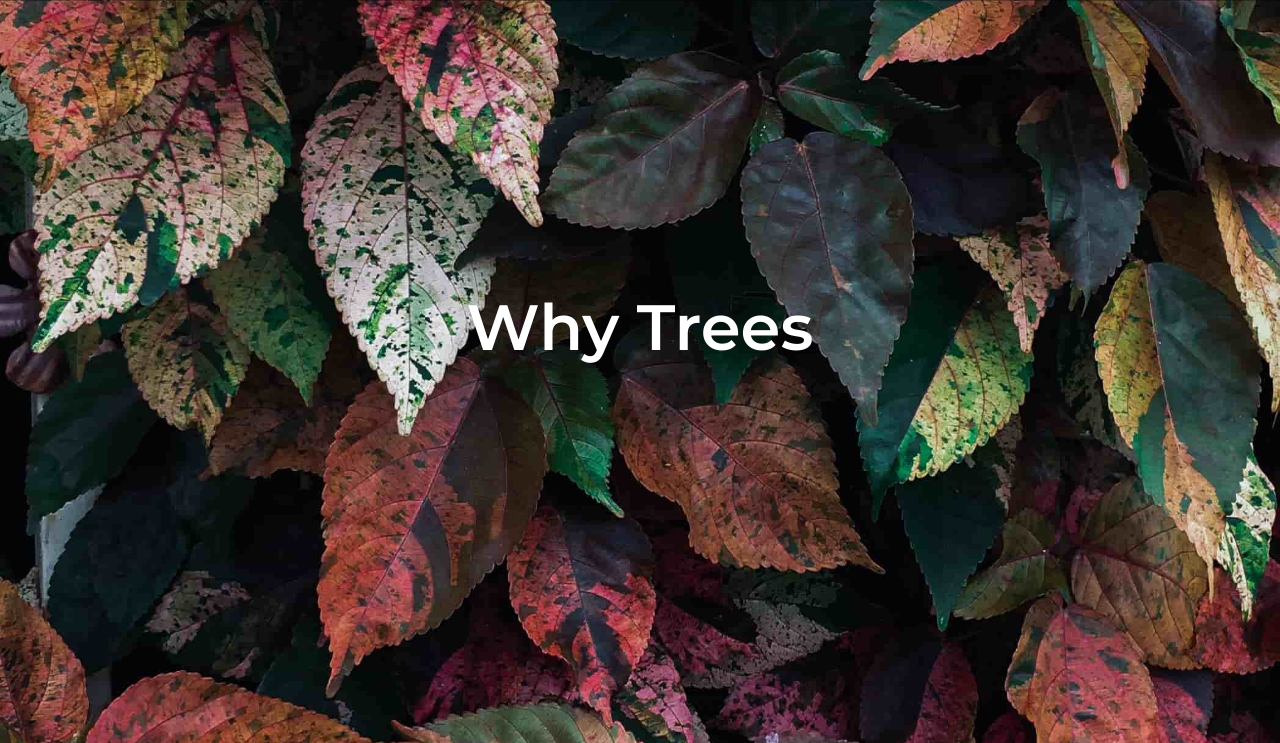
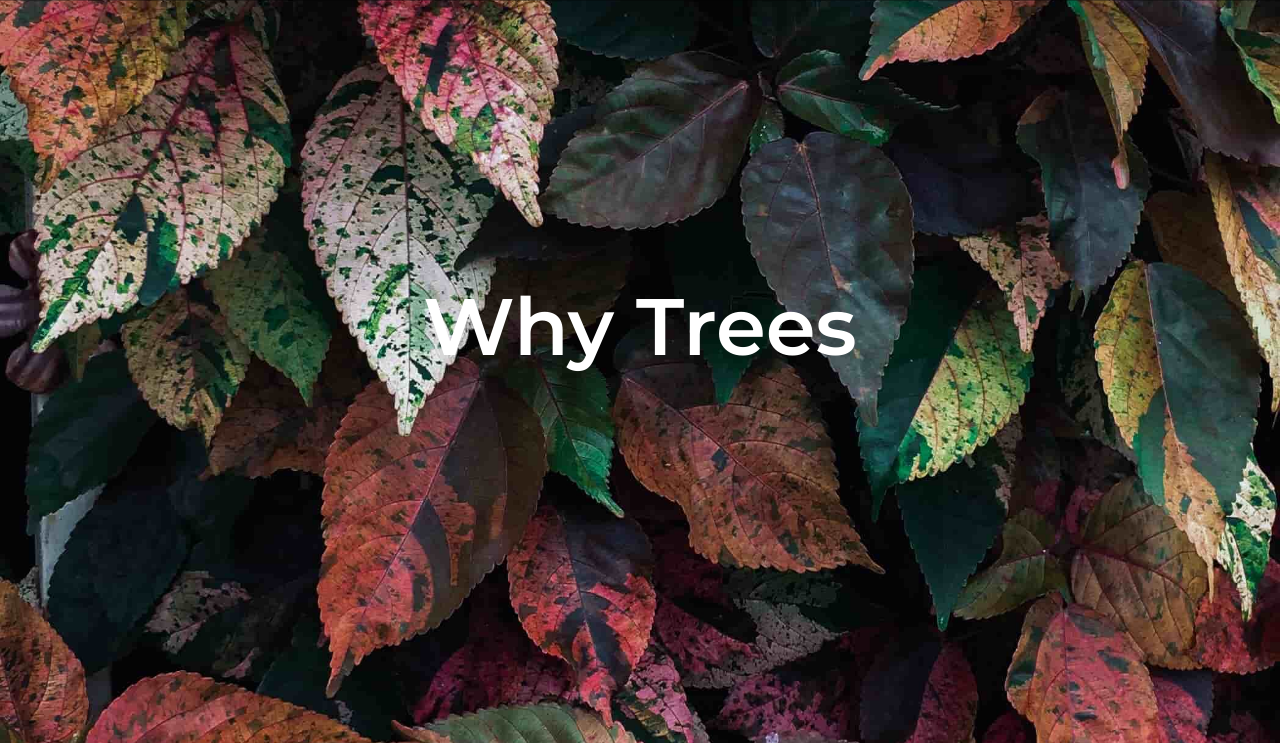
Before and after one commit to justBboy/plantation-project, a Django app: page /why_trees/ in a window 1280 px wide. Shown: the part 57-800 px from the top of the page. Run offline with Django 3.2, Linux system fonts and the light colour scheme.

Commit message:
font changed

```diff
--- a/static/css/main.css
+++ b/static/css/main.css
@@ -87,7 +87,7 @@ body{
 
 .header > h2, .why-trees-header > h2{
     font-weight: 900;
-    font-size: 4rem;
+    font-size: 5rem;
     margin-top: -10vh;
     font-family: 'Montserrat', sans-serif;
 }
```
